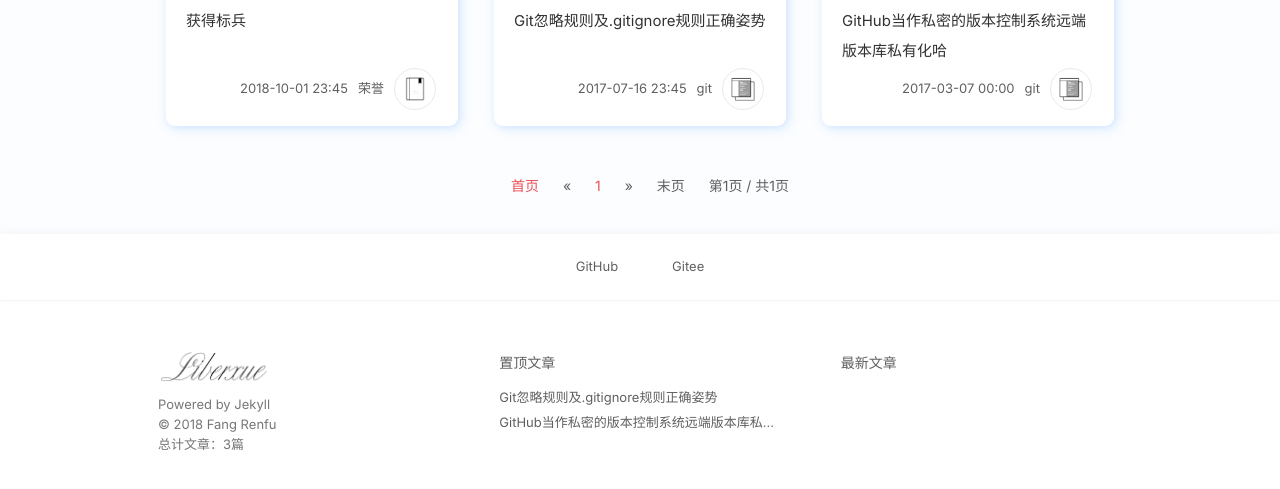
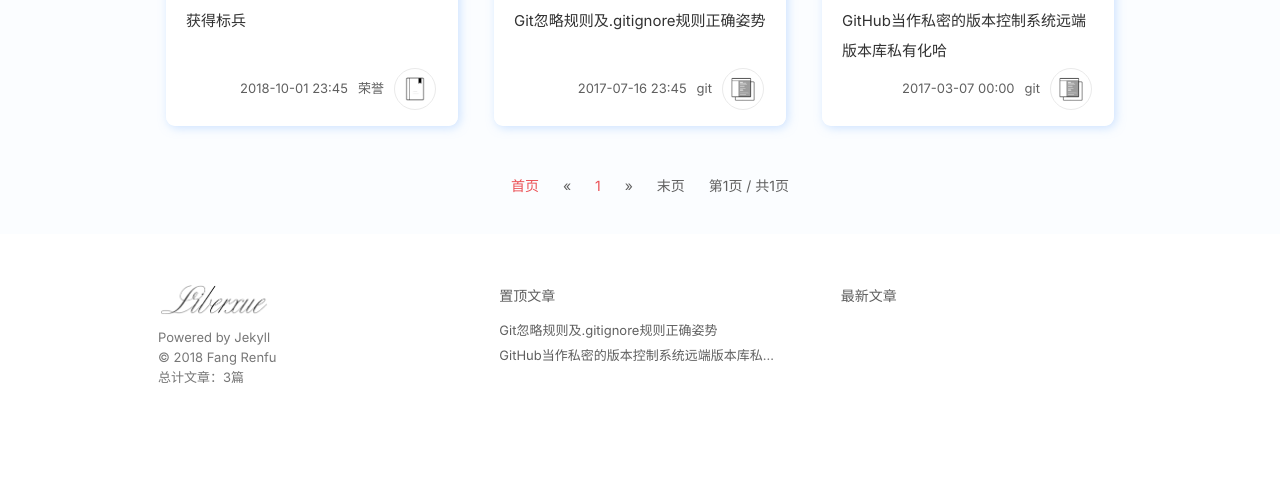
Before and after one commit to fangrenfu/18gmb, a Jekyll site: the page built from index.html, in a window 1280 px wide and 993 px high, cut to the strip 392-881 px from the top of the window. Built offline with Jekyll 4.4.1, drawn with Linux system fonts in a browser that asks for light colours; nearby versions of some CDN libraries; the list of posts is cut into pages by our own code; comment, search, counter and statistics services are not loaded.

Commit message:
去除社交部分

```diff
--- a/_includes/foot.html
+++ b/_includes/foot.html
@@ -1,12 +1,12 @@
 <footer class="footer bg-white">
-    <div class="footer-social">
+   <!-- <div class="footer-social">
         <div class="footer-container clearfix">
             <div class="social-list">
                 <a class="social github" target="blank" href="https://github.com/fangrenfu" title="访问 KeySoft_GitHub" data-hover="GitHub">GitHub</a>
                 <a class="social oschina" target="blank" href="https://gitee.com/fangrenfu" title="访问 KeySoft_Gitee" data-hover="Gitee">Gitee</a>
             </div>
         </div>
-    </div>
+    </div>-->
     <div class="footer-meta">
         <div class="footer-container">
             <div class="meta-item meta-copyright">
```
